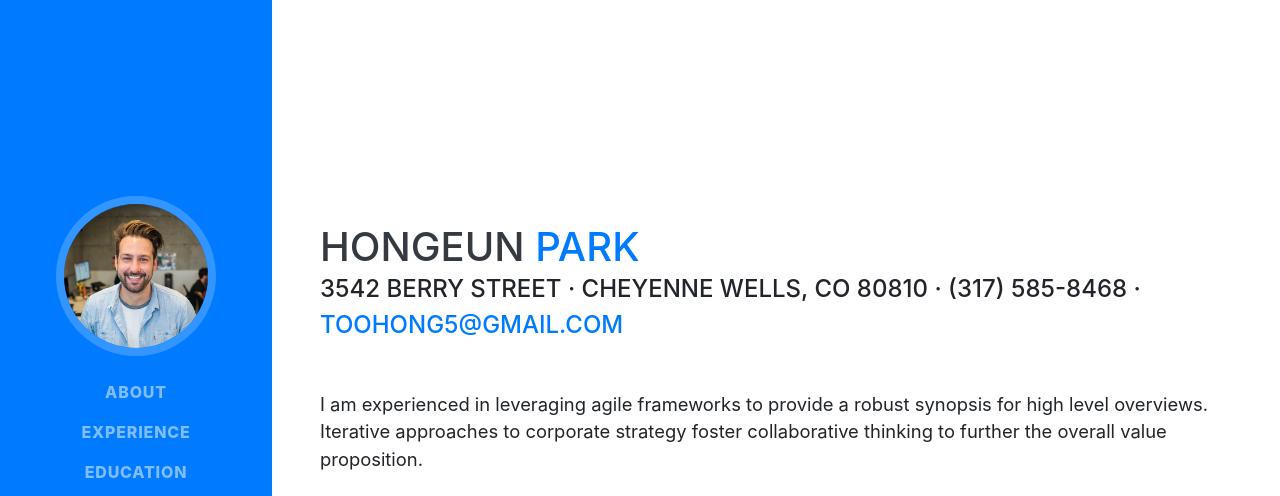
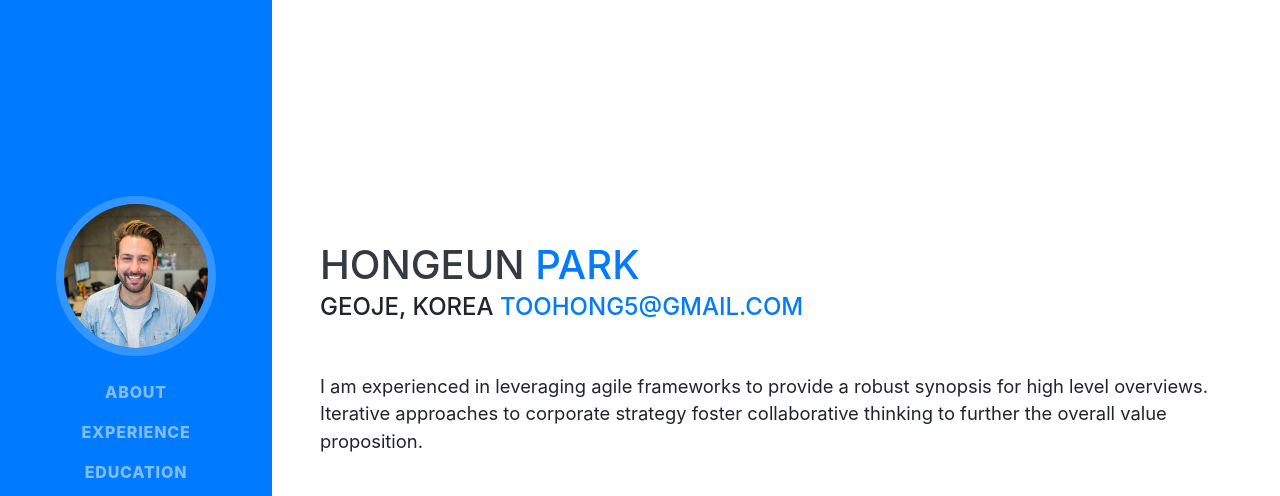
Before and after one commit to toohong5/toohong5.github.io, a website with bundled scripts: page index.html in a window 1280 px wide. Shown: the top 496 px of the page. Built offline with nearby package versions, Linux system fonts and the light colour scheme; a web font is replaced by a local one.

Commit message:
third commit

```diff
--- a/index.html
+++ b/index.html
@@ -66,7 +66,7 @@
         <h1 class="mb-0">Hongeun
           <span class="text-primary">Park</span>
         </h1>
-        <div class="subheading mb-5">3542 Berry Street · Cheyenne Wells, CO 80810 · (317) 585-8468 ·
+        <div class="subheading mb-5">Geoje, Korea
           <a href="mailto:name@email.com">toohong5@gmail.com</a>
         </div>
         <p class="lead mb-5">I am experienced in leveraging agile frameworks to provide a robust synopsis for high level overviews. Iterative approaches to corporate strategy foster collaborative thinking to further the overall value proposition.</p>
```
